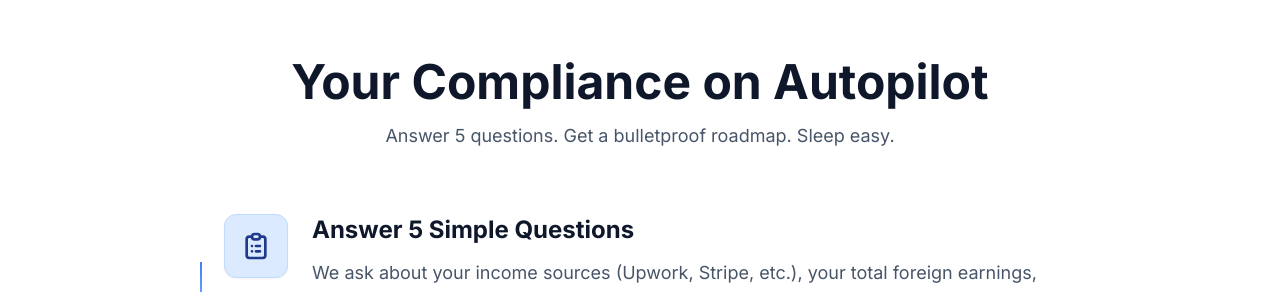
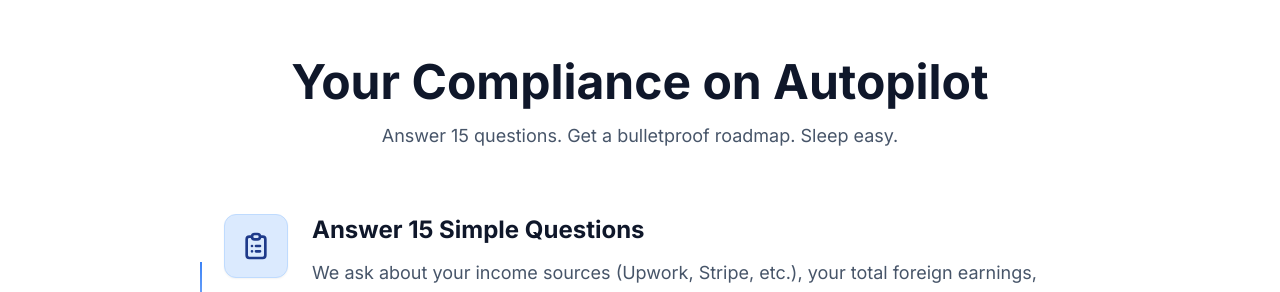
Before and after one commit to Sayar-007/Project-0.1--Tax-Complaince-for-Freelancers, a Next.js app: page / in a window 1280 px wide. Shown: the part 1360-1652 px from the top of the page. Built offline with nearby package versions, Linux system fonts and the light colour scheme; no server answers.

Commit message:
Update text: Answer 5 -> 15 questions

```diff
--- a/app/page.tsx
+++ b/app/page.tsx
@@ -95,7 +95,7 @@ export default function LandingPage() {
               Your Compliance on Autopilot
             </h2>
             <p className="text-lg text-slate-600 max-w-2xl mx-auto">
-              Answer 5 questions. Get a bulletproof roadmap. Sleep easy.
+              Answer 15 questions. Get a bulletproof roadmap. Sleep easy.
             </p>
           </div>
           <div className="space-y-16">
@@ -108,7 +108,7 @@ export default function LandingPage() {
                   </svg>
                 </div>
                 <div className="flex-1">
-                  <h3 className="text-2xl font-bold text-slate-900 mb-3">Answer 5 Simple Questions</h3>
+                  <h3 className="text-2xl font-bold text-slate-900 mb-3">Answer 15 Simple Questions</h3>
                   <p className="text-lg text-slate-600 leading-relaxed">
                     We ask about your income sources (Upwork, Stripe, etc.), your total foreign earnings, whether you're registered under GST, and if you've filed an LUT. That's it. No tax jargon. No 20-page forms.
                   </p>
```
